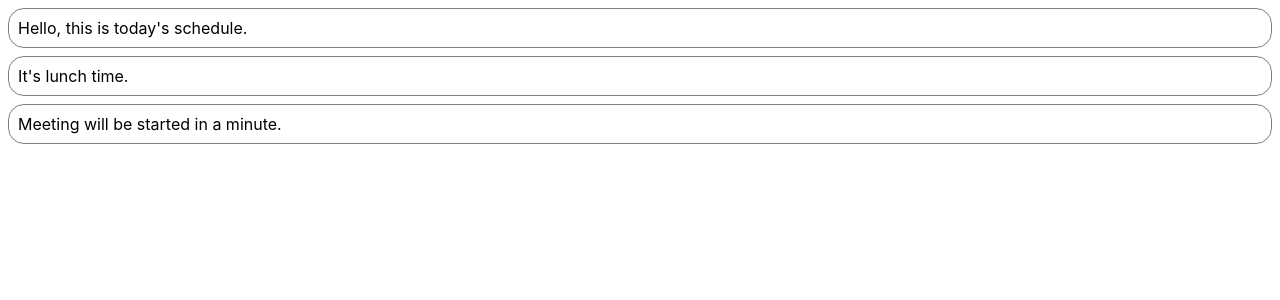
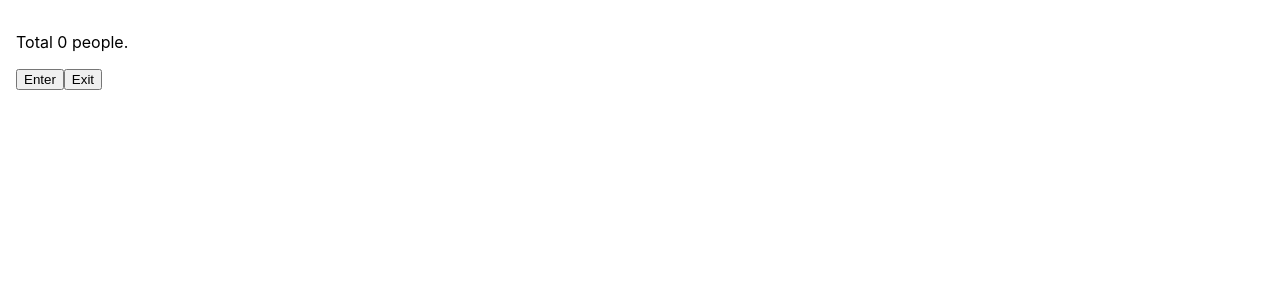
Before and after one commit to Soohyeun/react-practice, a React (Create React App) app: page / in a window 1280 px wide. Shown: the top 300 px of the page. Built offline with nearby package versions, Linux system fonts and the light colour scheme.

Commit message:
Chap_07_Create accomodation

```diff
--- /dev/null
+++ b/src/chapter_07/Accommodate.jsx
@@ -0,0 +1,29 @@
+import React, {useState, useEffect} from "react";
+import useCounter from "./useCounter";
+
+const MAX_CAPACITY = 10;
+
+function Accommodate(props) {
+    const [isFull, setIsFull] = useState(false);
+    const [count, increaseCount, decreaseCount] = useCounter(0);
+
+    useEffect(() => {
+        setIsFull(count >= MAX_CAPACITY);
+        console.log(`Current count value: ${count}`);
+    }, [count]);
+
+    return (
+        <div style={{padding: 16}}>
+            <p>{`Total ${count} people.`}</p>
+
+            <button onClick={increaseCount} disabled={isFull}>
+                Enter
+            </button>
+            <button onClick={decreaseCount}>Exit</button>
+
+            {isFull && <p style={{color: "red"}}>Fully occupied.</p> }
+        </div>
+    )
+}
+
+export default Accommodate;
--- /dev/null
+++ b/src/chapter_07/useCounter.jsx
@@ -0,0 +1,12 @@
+import React, {useState} from "react";
+
+function useCounter (initialValue) {
+    const [count, setCount] = useState(initialValue);
+
+    const increaseCount = () => setCount ((count) => count +1);
+    const decreaseCount = () => setCount((count) => Math.max(count - 1, 0));
+
+    return [count, increaseCount, decreaseCount];
+}
+
+export default useCounter;
--- a/src/index.js
+++ b/src/index.js
@@ -4,8 +4,9 @@ import './index.css';
 // import App from './App';
 import reportWebVitals from './reportWebVitals';
 // import Clock from './chapter_04/Clock'
-import CommentList from './chapter_05/CommentList'
-import NotificationList from './chapter_06/NotificationList';
+// import CommentList from './chapter_05/CommentList'
+// import NotificationList from './chapter_06/NotificationList';
+import Accommodate from './chapter_07/Accommodate';
 
 const root = ReactDOM.createRoot(document.getElementById('root'));
 
@@ -25,7 +26,7 @@ const root = ReactDOM.createRoot(document.getElementById('root'));
 
 root.render(
   <React.StrictMode>
-    <NotificationList />
+    <Accommodate />
   </React.StrictMode>
 );
 
```
